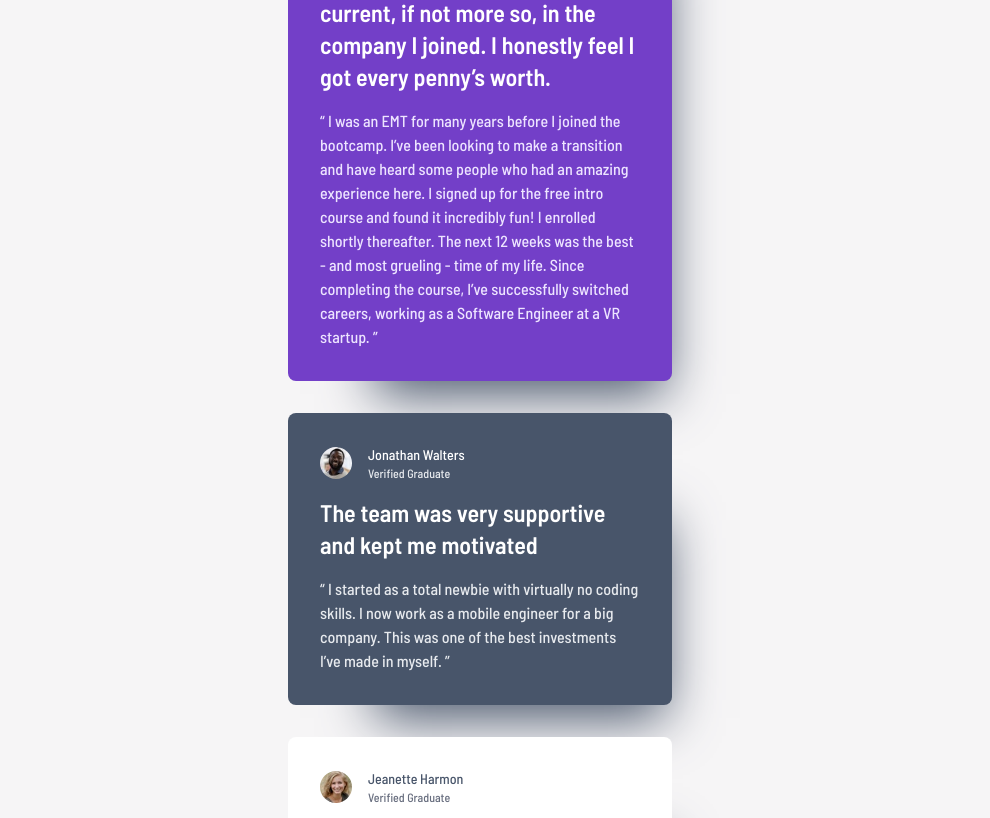
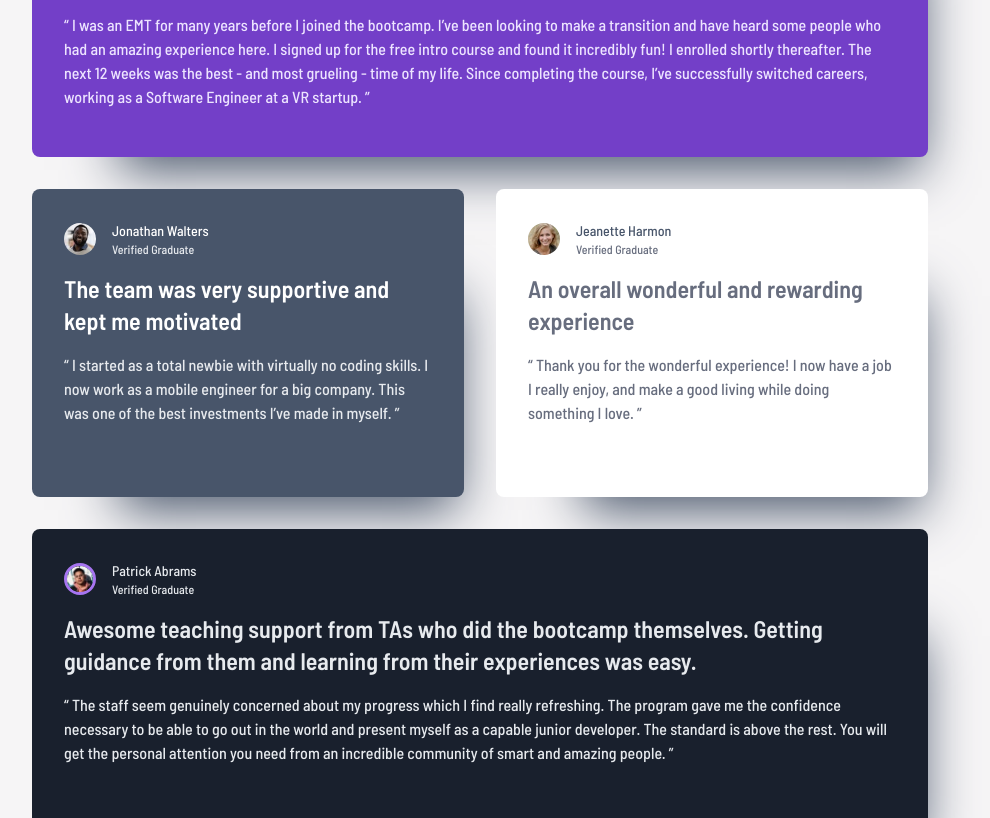
Before and after one commit to JVarney03/webdev-testimonials-section, a website built with Vite: page index.html in a window 1280 px wide. Shown: the part 231-1049 px from the top of the page, without its empty margins (160-1150 px from the left). Built offline with nearby package versions, Linux system fonts and the light colour scheme.

Commit message:
made responsive for up to medium screens

```diff
--- a/index.html
+++ b/index.html
@@ -16,10 +16,10 @@
     <link rel="stylesheet" href="./src/style.css" />
   </head>
   <body class="font-barlow">
-    <main class="bg-white-100 grid w-screen justify-center gap-8">
-      <div class="mx-5 my-20 grid gap-8">
+    <main class="bg-white-100 flex w-screen justify-center gap-8">
+      <div class="mx-5 my-20 grid max-w-sm gap-8 sm:max-w-4xl sm:grid-cols-2 sm:grid-rows-4">
         <article
-          class="shadow-drop flex max-w-sm flex-col gap-4 rounded-lg bg-purple-500 p-8 text-white"
+          class="shadow-drop col-end-2 flex flex-col gap-4 rounded-lg bg-purple-500 p-8 text-white sm:col-span-2"
         >
           <header class="flex items-center gap-4">
             <img
@@ -49,7 +49,8 @@
         </article>
 
         <article
-          class="shadow-drop bg-grey-500 flex max-w-sm flex-col gap-4 rounded-lg p-8 text-white"
+          class="shadow-drop bg-grey-500 flex flex-col gap-4 rounded-lg p-8 text-white"
+          max-w-sm
         >
           <header class="flex items-center gap-4">
             <img
@@ -75,7 +76,7 @@
         </article>
 
         <article
-          class="shadow-drop text-grey-400 flex max-w-sm flex-col gap-4 rounded-lg bg-white p-8"
+          class="shadow-drop text-grey-400 flex flex-col gap-4 rounded-lg bg-white p-8"
         >
           <header class="flex items-center gap-4">
             <img
@@ -98,7 +99,7 @@
         </article>
 
         <article
-          class="shadow-drop text-grey-100 bg-blue flex max-w-sm flex-col gap-4 rounded-lg p-8"
+          class="shadow-drop text-grey-100 bg-blue flex flex-col gap-4 rounded-lg p-8 sm:col-span-2"
         >
           <header class="flex items-center gap-4">
             <img
@@ -127,7 +128,7 @@
         </article>
 
         <article
-          class="shadow-drop text-grey-400 flex max-w-sm flex-col gap-4 rounded-lg bg-white p-8"
+          class="shadow-drop text-grey-400 flex flex-col gap-4 rounded-lg bg-white p-8 sm:col-span-2"
         >
           <header class="flex items-center gap-4">
             <img
```
